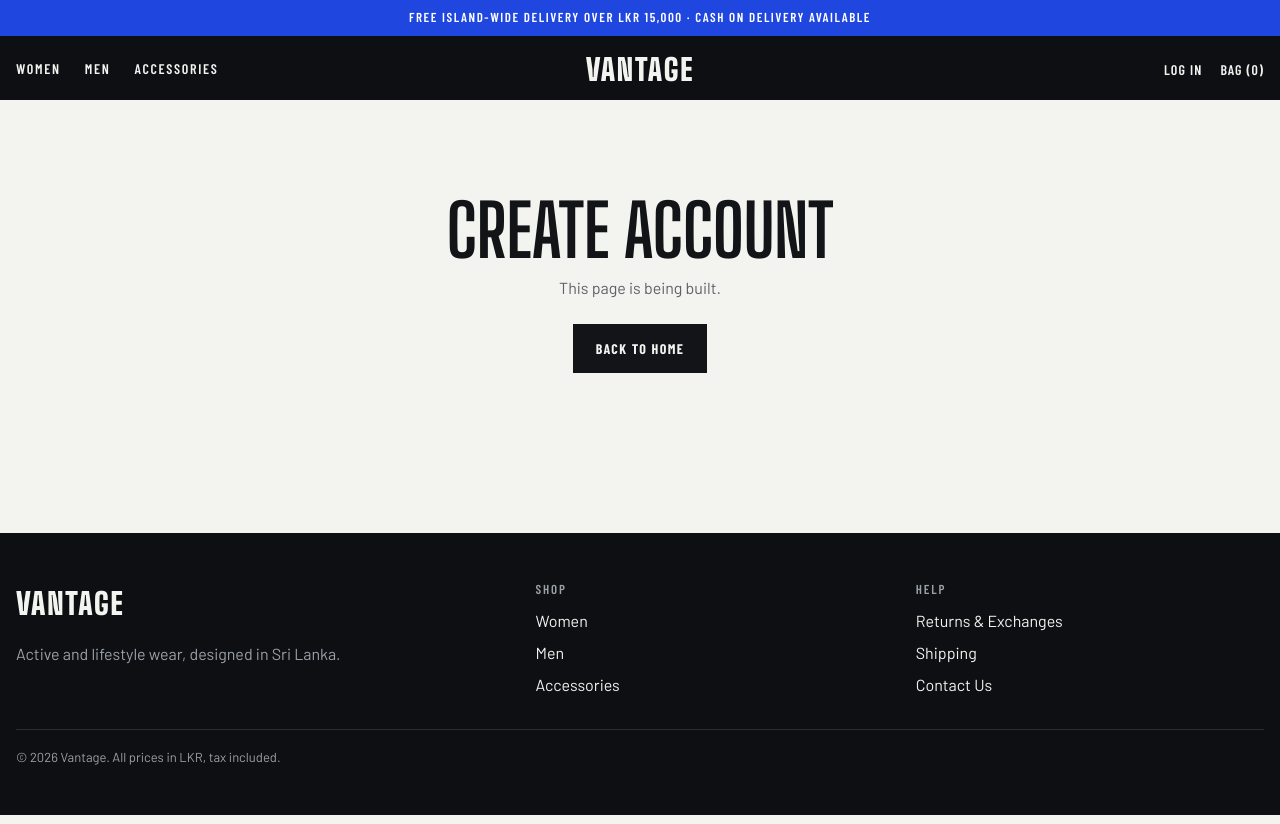
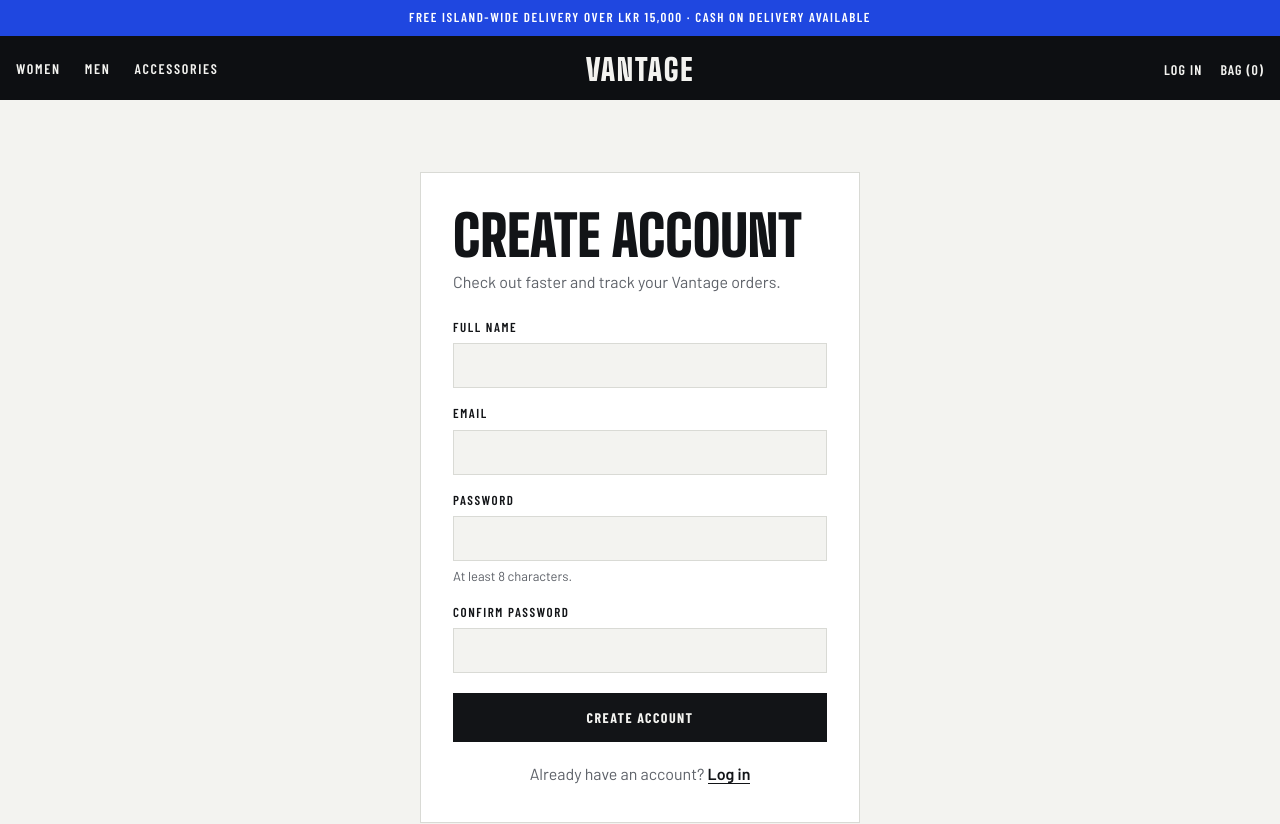
Before and after one commit to AshenIsuruWijesuriya/vantage, a React (Vite) app in the folder client/: page /register in a window 1280 px wide. Shown: the top 824 px of the page. Built offline with nearby package versions, Linux system fonts and the light colour scheme; no server answers.

Commit message:
feat(client): add create account page and connect auth routes

```diff
--- a/client/src/App.jsx
+++ b/client/src/App.jsx
@@ -4,6 +4,8 @@ import Header from './components/Header';
 import Footer from './components/Footer';
 import HomePage from './pages/HomePage';
 import CollectionPage from './pages/CollectionPage';
+import LoginPage from './pages/LoginPage';
+import RegisterPage from './pages/RegisterPage';
 import ComingSoon from './pages/ComingSoon';
 
 // The parts every page shares; <Outlet /> is where each page appears
@@ -23,8 +25,8 @@ const App = () => (
       <Route path="/collections/:gender" element={<CollectionPage />} />
       <Route path="/products/:slug" element={<ComingSoon title="Product" />} />
       <Route path="/cart" element={<ComingSoon title="Your bag" />} />
-      <Route path="/login" element={<ComingSoon title="Log in" />} />
-      <Route path="/register" element={<ComingSoon title="Create account" />} />
+      <Route path="/login" element={<LoginPage />} />
+      <Route path="/register" element={<RegisterPage />} />
       <Route path="*" element={<ComingSoon title="Page not found" />} />
     </Route>
   </Routes>
--- /dev/null
+++ b/client/src/pages/RegisterPage.jsx
@@ -0,0 +1,98 @@
+import { useState } from 'react';
+import { Link, Navigate, useNavigate } from 'react-router-dom';
+import { useAuth } from '../context/AuthContext';
+import { errorMessage } from '../api/axios';
+
+const RegisterPage = () => {
+  const { user, register } = useAuth();
+  const navigate = useNavigate();
+  const [form, setForm] = useState({ name: '', email: '', password: '', confirm: '' });
+  const [error, setError] = useState('');
+  const [submitting, setSubmitting] = useState(false);
+
+  // Already logged in? Go home.
+  if (user) return <Navigate to="/" replace />;
+
+  const handleChange = (e) => setForm({ ...form, [e.target.name]: e.target.value });
+
+  const handleSubmit = async (e) => {
+    e.preventDefault();
+    setError('');
+
+    // Check in the browser first, so the customer gets instant feedback
+    if (form.password.length < 8) {
+      setError('Password must be at least 8 characters.');
+      return;
+    }
+    if (form.password !== form.confirm) {
+      setError('The two passwords do not match.');
+      return;
+    }
+
+    setSubmitting(true);
+    try {
+      await register(form.name, form.email, form.password);
+      navigate('/', { replace: true });
+    } catch (err) {
+      setError(errorMessage(err)); // e.g. "An account with this email already exists"
+    } finally {
+      setSubmitting(false);
+    }
+  };
+
+  return (
+    <section className="wrap auth-page">
+      <div className="auth-card">
+        <h1>Create account</h1>
+        <p className="intro">Check out faster and track your Vantage orders.</p>
+
+        <form className="auth-form" onSubmit={handleSubmit}>
+          <div className="field">
+            <label htmlFor="name">Full name</label>
+            <input
+              id="name" name="name" type="text" autoComplete="name"
+              value={form.name} onChange={handleChange} required
+            />
+          </div>
+
+          <div className="field">
+            <label htmlFor="email">Email</label>
+            <input
+              id="email" name="email" type="email" autoComplete="email"
+              value={form.email} onChange={handleChange} required
+            />
+          </div>
+
+          <div className="field">
+            <label htmlFor="password">Password</label>
+            <input
+              id="password" name="password" type="password" autoComplete="new-password"
+              value={form.password} onChange={handleChange} required
+            />
+            <span className="hint">At least 8 characters.</span>
+          </div>
+
+          <div className="field">
+            <label htmlFor="confirm">Confirm password</label>
+            <input
+              id="confirm" name="confirm" type="password" autoComplete="new-password"
+              value={form.confirm} onChange={handleChange} required
+            />
+          </div>
+
+          {error && <p className="form-error" role="alert">{error}</p>}
+
+          <button className="btn ink" type="submit" disabled={submitting}>
+            {submitting ? 'Creating account…' : 'Create account'}
+          </button>
+        </form>
+
+        <p className="auth-switch">
+          Already have an account? <Link to="/login">Log in</Link>
+        </p>
+      </div>
+    </section>
+  );
+};
+
+export default RegisterPage;
```
